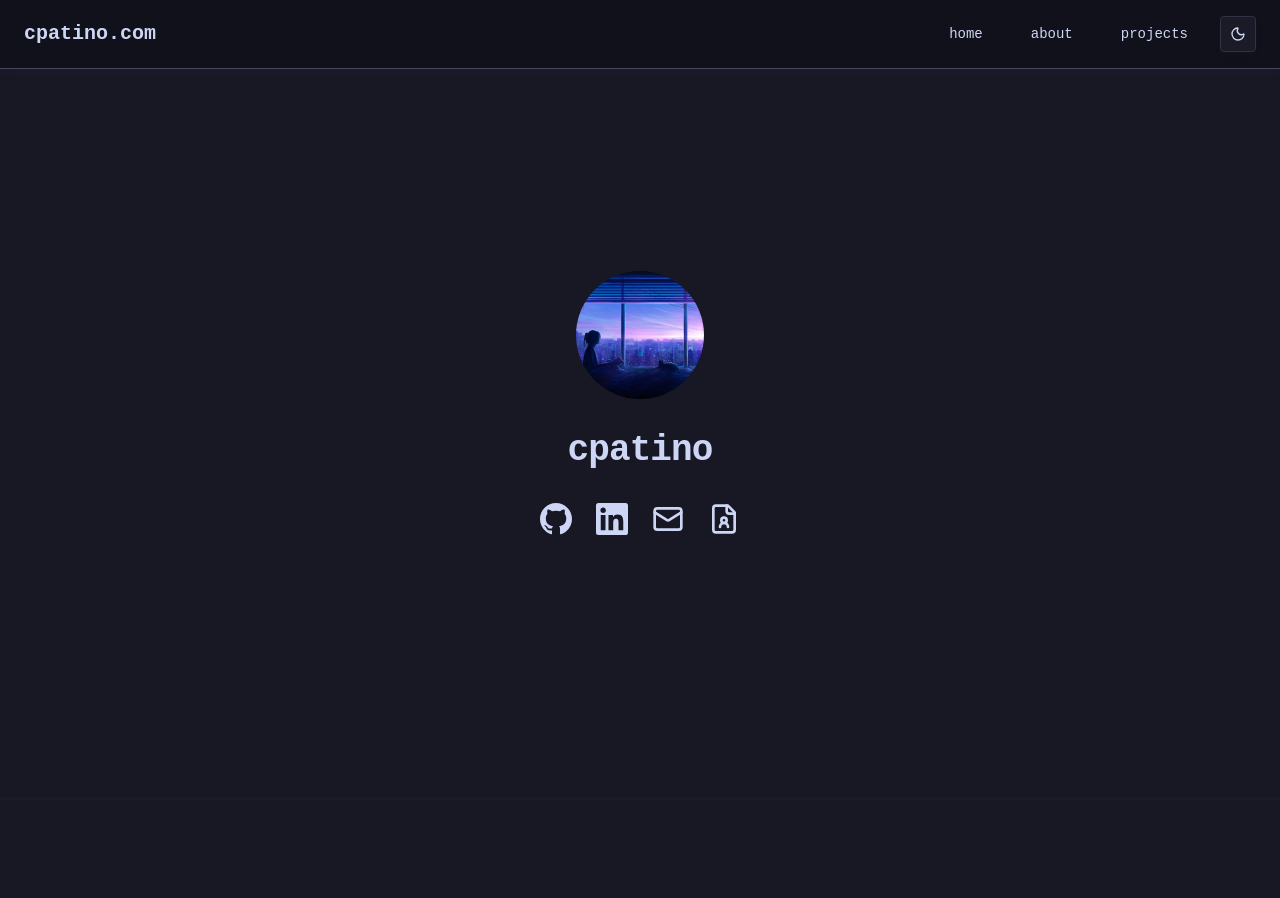
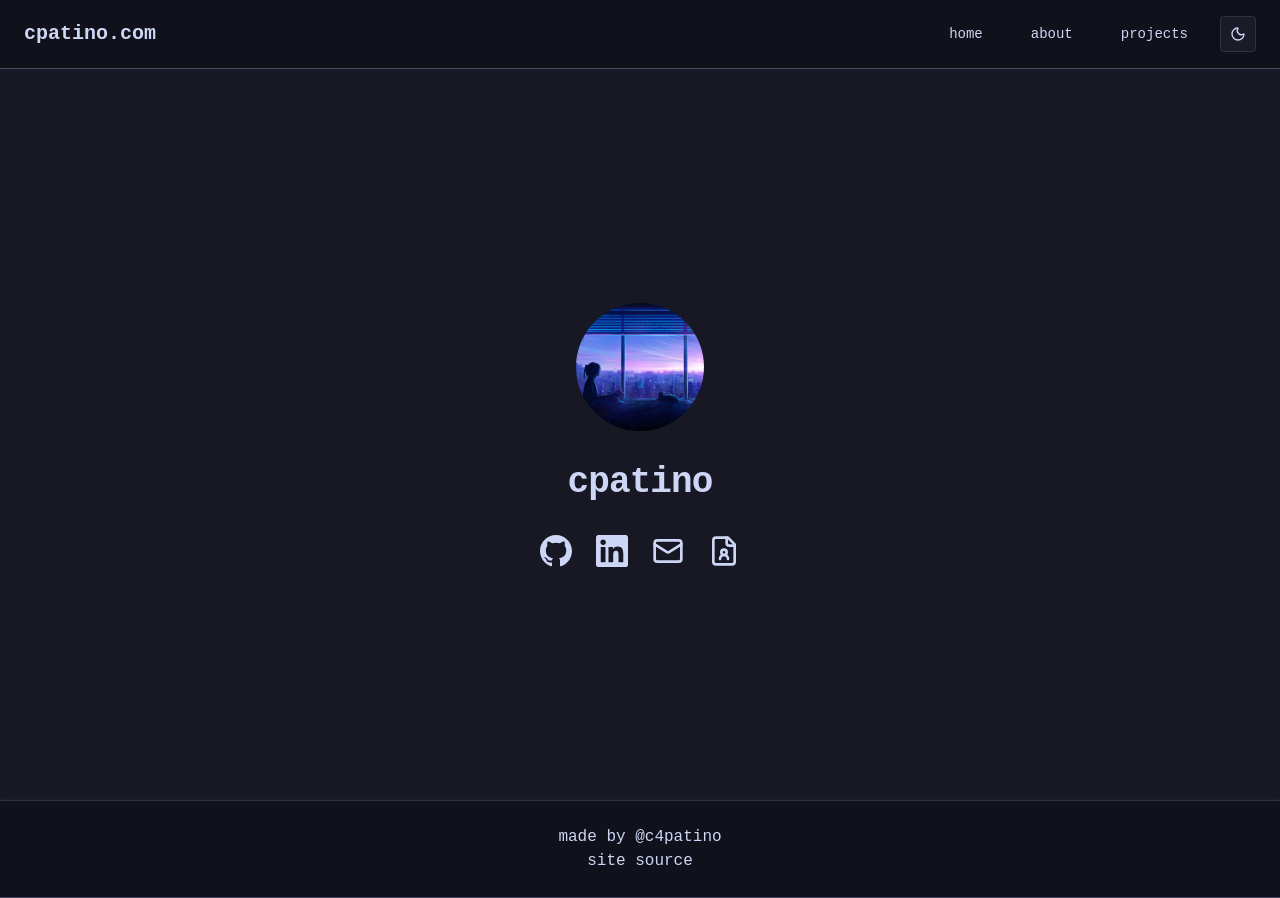
Before and after one commit to c4patino/cpatino.com, an Astro site: page / in a window 1280 px wide. Before the commit the page ends 800 px from the top, so only its background shows below. Built offline with nearby package versions, Linux system fonts and the light colour scheme; Astro itself is replaced by a stand-in of ours.

Commit message:
feat: modified footer so that it stays off the screen

```diff
--- a/src/components/footer.astro
+++ b/src/components/footer.astro
@@ -1,4 +1,4 @@
-<footer class="navbar grid w-full place-items-center border-t py-4">
+<footer class="navbar mt-auto grid w-full place-items-center border-t py-6">
   <p>
     made by <a class="hover:text-primary" href="https://github.com/c4patino/"
       >@c4patino</a
--- a/src/layouts/base.astro
+++ b/src/layouts/base.astro
@@ -62,14 +62,12 @@ const { title } = Astro.props;
     <link rel="icon" type="image/svg+xml" href="/favicon.svg" />
   </head>
   <body>
-    <div class="flex h-screen flex-col">
+    <div class="flex min-h-screen flex-col">
       <Header client:load />
-      <main class="flex flex-1 flex-col overflow-y-auto">
-        <div class="min-h-full flex-1">
-          <slot />
-        </div>
-        <Footer />
+      <main class="flex flex-1 flex-col items-stretch justify-center">
+        <slot />
       </main>
     </div>
+    <Footer />
   </body>
 </html>
--- a/src/layouts/center.astro
+++ b/src/layouts/center.astro
@@ -1,11 +1,7 @@
 ---
 import "@/styles/global.css";
-
-const { columns, rows } = Astro.props;
 ---
 
-<div
-  class=`grid-rows-${rows} grid h-full w-full grid-cols-${columns} place-items-center pb-20 md:pb-16`
->
+<div class=`flex h-full w-full items-center justify-center`>
   <slot />
 </div>
```
